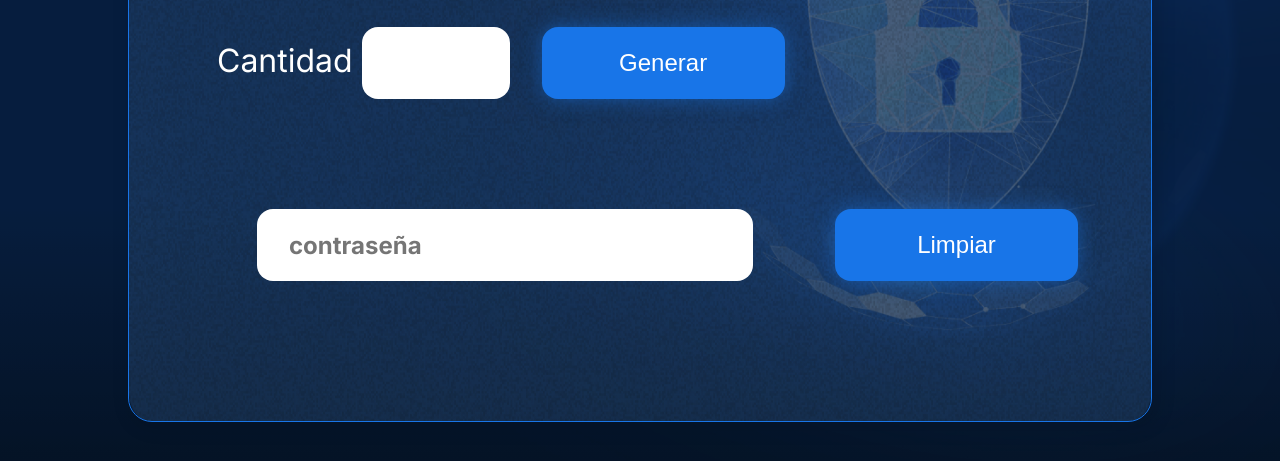
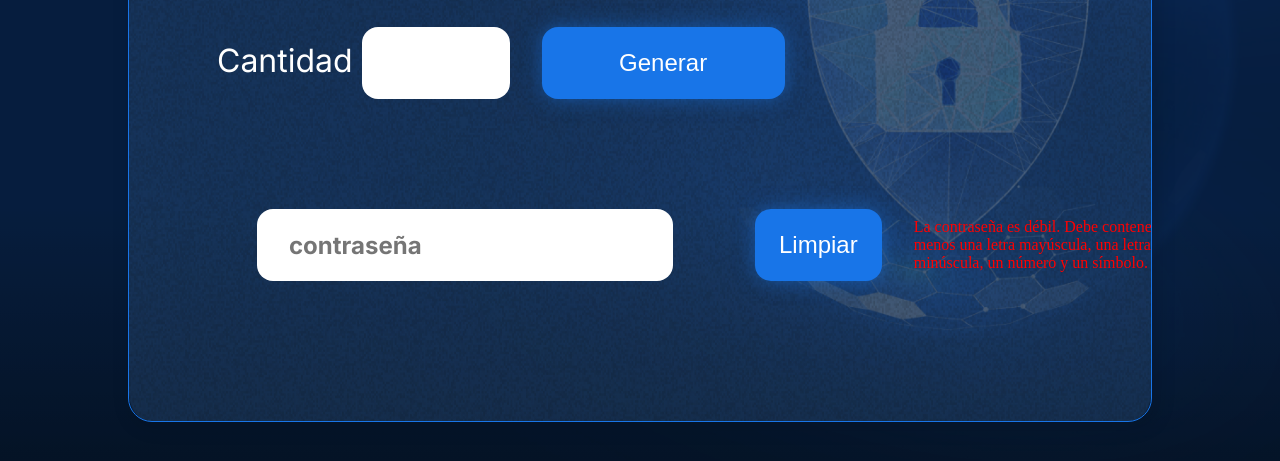
Before and after one commit to micasarotto/inmersion-dev-aula1-Proyecto-Base, a plain HTML site: page index.html in a window 1280 px wide. Both pictures are taken after a click on the button "Generar". Shown: the part 325-786 px from the top of the page. Drawn offline with Linux system fonts and the light colour scheme.

Commit message:
mejora contrasena

```diff
--- a/index.html
+++ b/index.html
@@ -26,6 +26,7 @@
                     <div class="container__campo">
                         <input class="container__contrasena" type="text" id="contrasena" placeholder="contraseña">
                         <button class="boton" id="limpiar" onclick="limpiar()" >Limpiar</button>
+                        <p id="mensaje-fortaleza"></p> <!-- Aquí se mostrará el mensaje de fortaleza -->
                     </div>
                 </div>
             </div>
--- a/main.js
+++ b/main.js
@@ -5,11 +5,11 @@ let contrasena = document.getElementById('contrasena');
 const cadenaCaracteres = 'ABCDEFGHIJKLMNOPQRSTUVWXYZabcdefghijklmnopqrstuvwxyz1234567890!@#$%^&*()';
 
 function generar() {
-
-    let numeroDigitado = parseInt(cantidad.value)
+    let numeroDigitado = parseInt(cantidad.value);
 
     if (numeroDigitado < 8) {
         alert("La cantidad de caracteres tiene que ser mayor que 8");
+        return;  // Detiene la función si la cantidad es menor
     }
 
     let password = '';
@@ -20,9 +20,33 @@ function generar() {
 
         password += caracterAleatorio;
     }
-    contrasena.value= password;
+    contrasena.value = password;
+
+    // Validar si la contraseña es fuerte o débil
+    validarFortaleza(password);
 }
 
 function limpiar() {
     contrasena.value = '';  // Limpia el campo de la contraseña
+    cantidad.value = '';  // Limpia el campo de cantidad
+    document.getElementById('mensaje-fortaleza').textContent = '';  // Limpia el mensaje de fortaleza
 }
+
+function validarFortaleza(password) {
+    const mensaje = document.getElementById('mensaje-fortaleza');
+
+    // Verificar si contiene una mayúscula, minúscula, número y símbolo
+    const contieneMayuscula = /[A-Z]/.test(password);
+    const contieneMinuscula = /[a-z]/.test(password);
+    const contieneNumero = /[0-9]/.test(password);
+    const contieneSimbolo = /[!@#$%^&*()]/.test(password);
+
+    // Comprobar si es fuerte o débil
+    if (contieneMayuscula && contieneMinuscula && contieneNumero && contieneSimbolo) {
+        mensaje.textContent = "La contraseña es fuerte.";
+        mensaje.style.color = 'green';  // Color verde si es fuerte
+    } else {
+        mensaje.textContent = "La contraseña es débil. Debe contener al menos una letra mayúscula, una letra minúscula, un número y un símbolo.";
+        mensaje.style.color = 'red';  // Color rojo si es débil
+    }
+}
```
